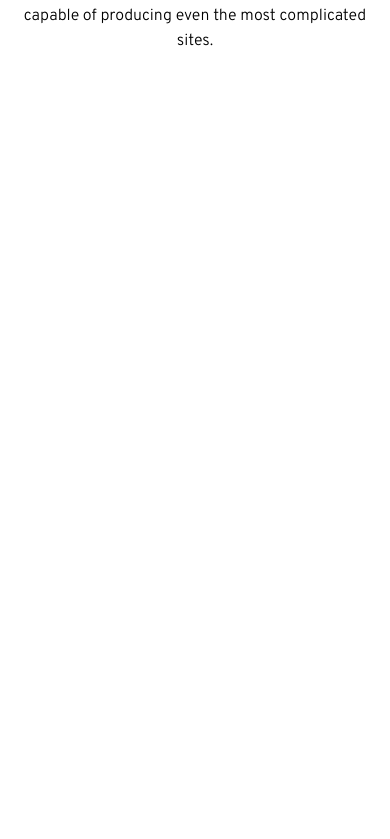
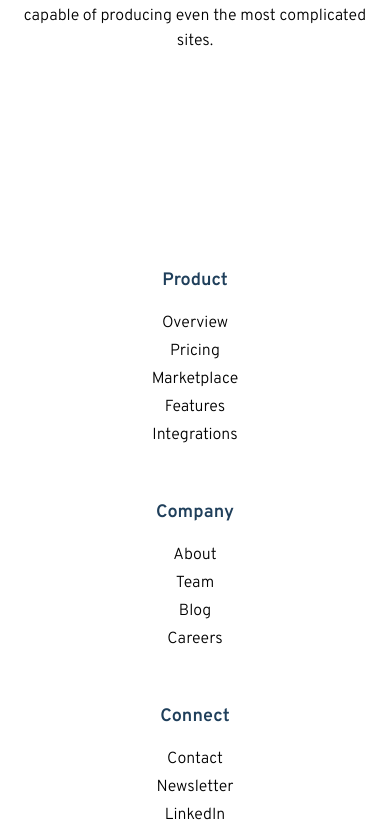
Before and after one commit to alexangria1992/frontend-mentor-challenges, a React (Create React App) app in the folder blogr-website/: page / in a window 390 px wide. Shown: the part 2304-3143 px from the top of the page. Before the commit the page ends 2439 px from the top, so only its background shows below. Built offline with nearby package versions, Linux system fonts and the light colour scheme.

Commit message:
Mobile Footer Styling

```diff
--- a/blogr-website/src/App.js
+++ b/blogr-website/src/App.js
@@ -1,4 +1,5 @@
 import Designed from "./components/Designed";
+import Footer from "./components/Footer";
 import Free from "./components/Free";
 import Header from "./components/Header";
 import Showcase from "./components/Showcase";
@@ -10,6 +11,7 @@ const App = () => {
       <Showcase />
       <Designed />
       <Free />
+      <Footer />
     </>
   );
 };
--- a/blogr-website/src/components/Footer.js
+++ b/blogr-website/src/components/Footer.js
@@ -1,19 +1,32 @@
-import { v4 as uuidv4 } from "uuid";
+import React, { useState } from "react";
+import { footer } from "../data/footer";
+import logo from "../images/logo.svg";
 
-export const footer = [
-  {
-    id: uuidv4(),
-    title: "Product",
-    links: ["Overview", "Pricing", "Marketplace", "Features", "Integrations"],
-  },
-  {
-    id: uuidv4(),
-    title: "Company",
-    links: ["About", "Team", "Blog", "Careers"],
-  },
-  {
-    id: uuidv4(),
-    title: "Connect",
-    links: ["Contact", "Newsletter", "LinkedIn"],
-  },
-];
+const Footer = () => {
+  const [footerLinks, setFooterLinks] = useState(footer);
+
+  return (
+    <>
+      <footer className="footer text-center pb-2  ">
+        <div>
+          <img src={logo} alt="" className="block mx-auto pt-10  " />
+        </div>
+
+        <div>
+          {footerLinks.map(({ id, title, links }) => (
+            <ul key={id}>
+              <h4 className="mt-10 text-lg py-3  ">{title}</h4>
+              {links.map((link) => (
+                <li key={link} className="my-1">
+                  {link}
+                </li>
+              ))}
+            </ul>
+          ))}
+        </div>
+      </footer>
+    </>
+  );
+};
+
+export default Footer;
```
